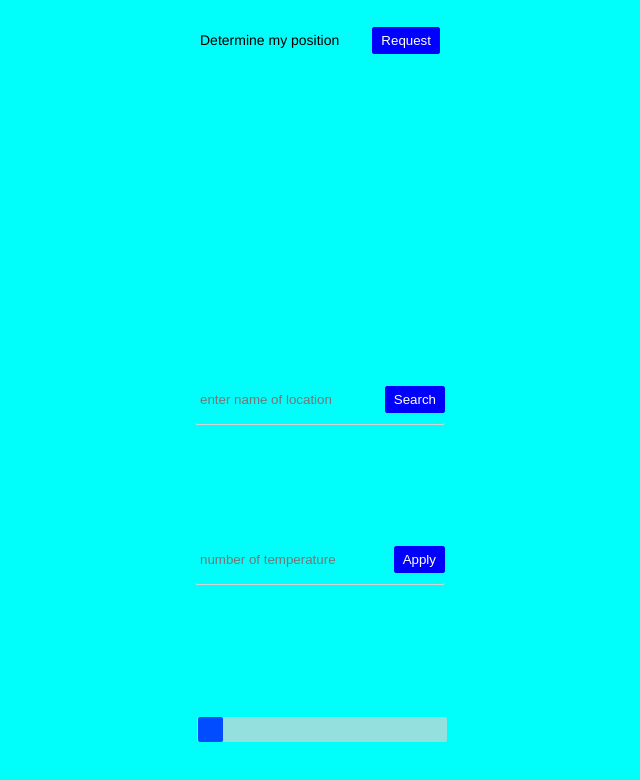
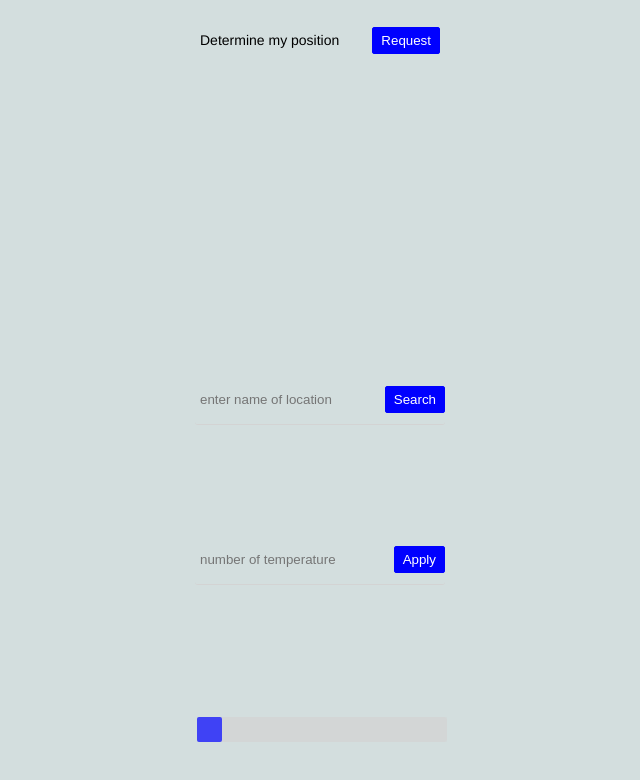
Before and after one commit to IgorokNerovnyi1980/test-reactivate, a React (Create React App) app: page / in a window 1280 px wide. Shown: the top 780 px of the page, without its empty margins (320-960 px from the left). Built offline with nearby package versions, Linux system fonts and the light colour scheme.

Commit message:
fix default bgColor

```diff
--- a/src/helpers/parserColor.js
+++ b/src/helpers/parserColor.js
@@ -19,7 +19,7 @@ export const parseDeg = function (num){
     const coeficient = 19;
 
     if(num <= -10){
-        return 0
+        return 1
     }else if(num >= -9){
        if(num < 0){
             return Math.round((10 - Math.abs(num)) * coeficient);
--- a/src/pages/Weather.jsx
+++ b/src/pages/Weather.jsx
@@ -15,7 +15,7 @@ const Wrapper = styled.div`
 const Base = () => {
 
     const [ color, setColor ] = useState('0,255,255');
-    const [sliderValue, setSliderValue] = useState(5)
+    const [sliderValue, setSliderValue] = useState(0)
     const [ checkValue, setCheckValue ] = useState(false);
     const [ locationValue, setLocationValue ] = useState('');
     const [ degValue, setDegValue] = useState('');
@@ -56,10 +56,10 @@ const Base = () => {
           };
 
     };
-
+    console.log(color)
 
     return(
-        <Wrapper bg={color}>
+        <Wrapper bg={ (color === '0,255,255' ? '211, 222, 222' : color)}>
             <Geolocation
                 checked={checkValue}
                 fhChange={handleInputsChange}
```
